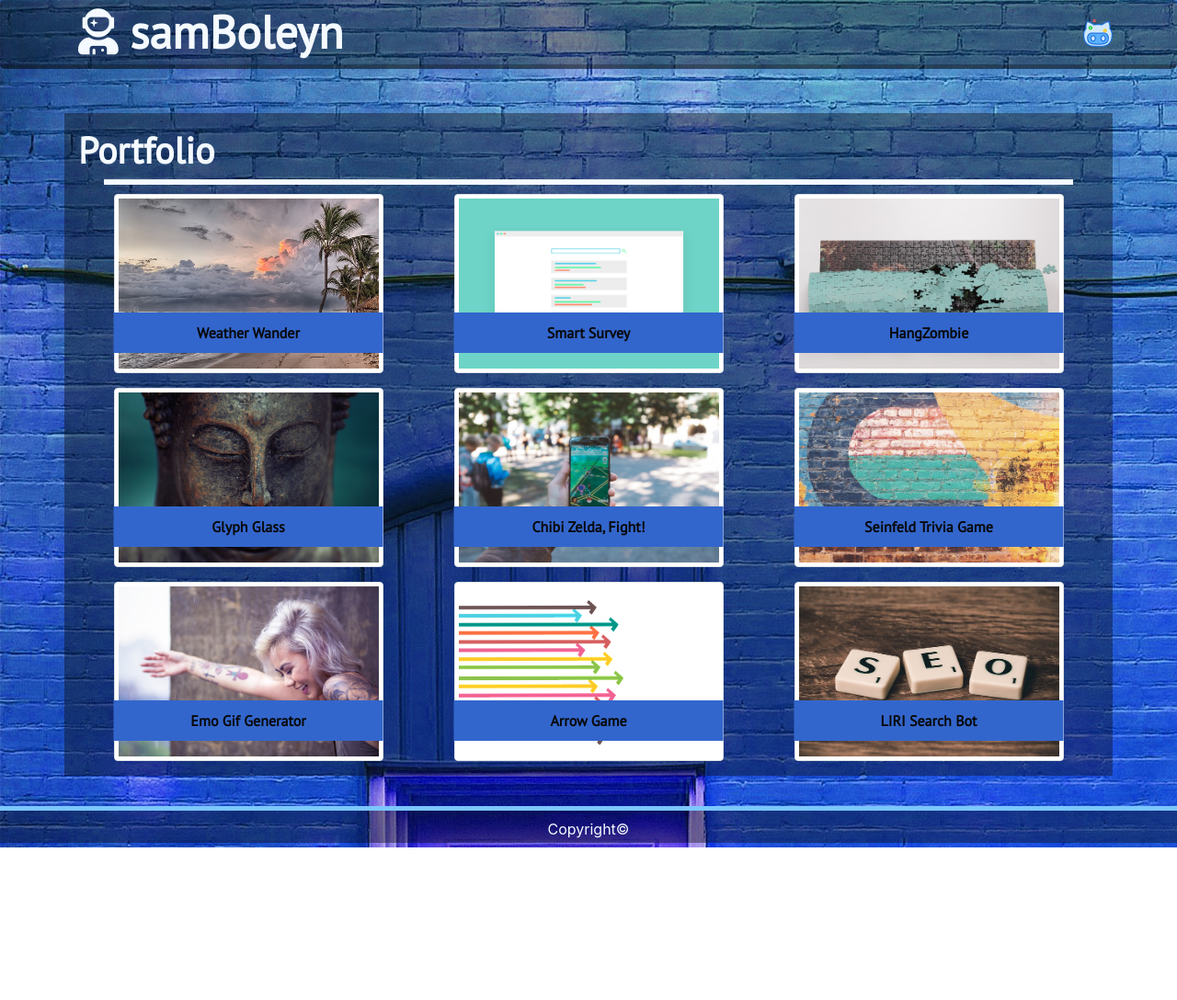
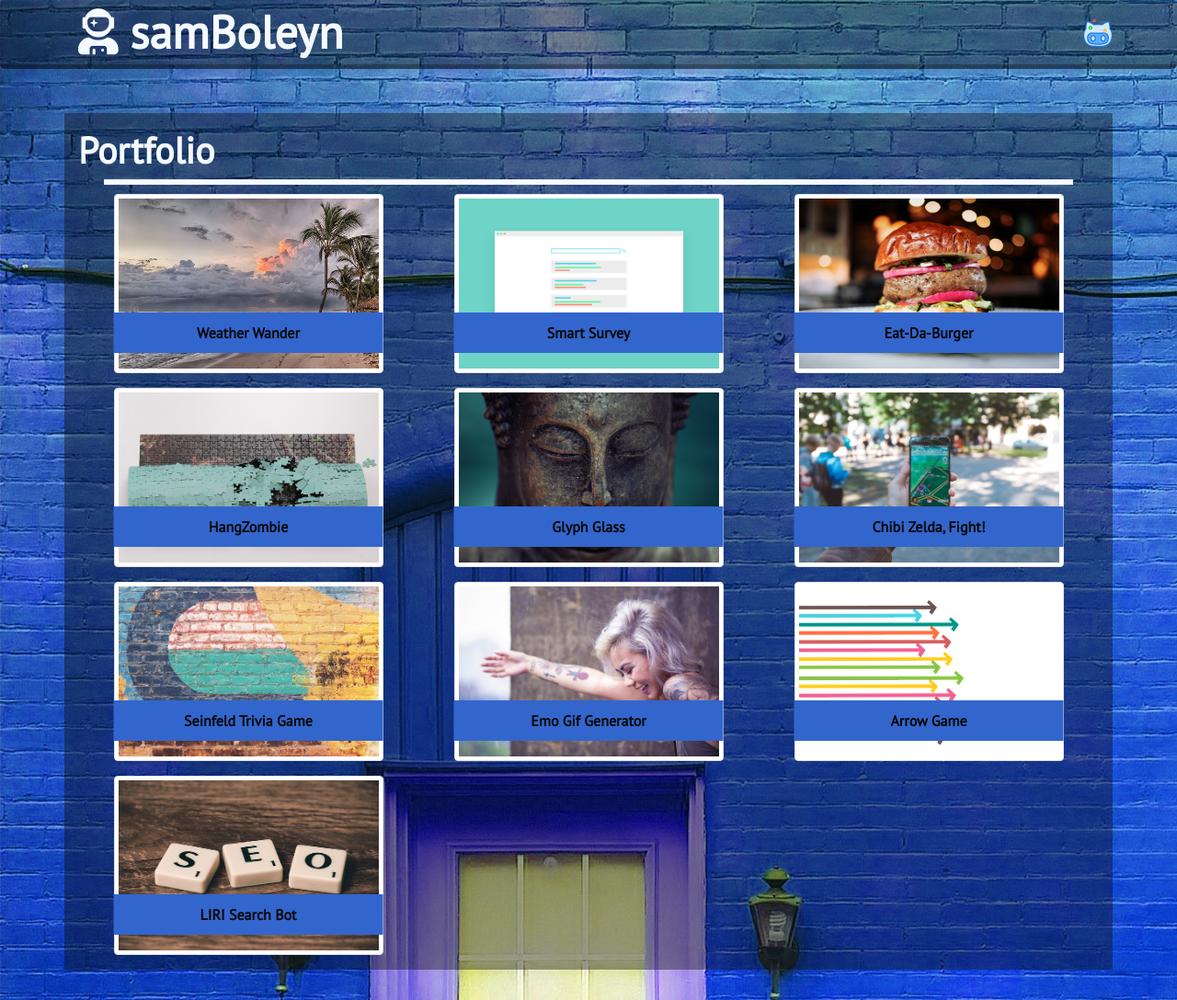
Before and after one commit to sboleyn/portfolio, a plain HTML site: page index.html in a window 1280 px wide. Shown: the top 1088 px of the page at 92% size. Before the commit the page ends 922 px from the top, so only its background shows below. Drawn offline with nearby package versions, Linux system fonts and the light colour scheme.

Commit message:
add eat-da-burger to portfolio

```diff
--- a/index.html
+++ b/index.html
@@ -6,10 +6,8 @@
     <meta name="viewport" content="width=device-width, initial-scale=1.0">
     <meta http-equiv="X-UA-Compatible" content="ie=edge">
     <link href="https://fonts.googleapis.com/css?family=Asap:500i,600|PT+Sans" rel="stylesheet">
-    <link rel="stylesheet" href="https://stackpath.bootstrapcdn.com/bootstrap/4.1.3/css/bootstrap.min.css" integrity="sha384-MCw98/SFnGE8fJT3GXwEOngsV7Zt27NXFoaoApmYm81iuXoPkFOJwJ8ERdknLPMO"
-        crossorigin="anonymous">
-    <link rel="stylesheet" href="https://use.fontawesome.com/releases/v5.2.0/css/all.css" integrity="sha384-hWVjflwFxL6sNzntih27bfxkr27PmbbK/iSvJ+a4+0owXq79v+lsFkW54bOGbiDQ"
-        crossorigin="anonymous">
+    <link rel="stylesheet" href="https://stackpath.bootstrapcdn.com/bootstrap/4.1.3/css/bootstrap.min.css" integrity="sha384-MCw98/SFnGE8fJT3GXwEOngsV7Zt27NXFoaoApmYm81iuXoPkFOJwJ8ERdknLPMO" crossorigin="anonymous">
+    <link rel="stylesheet" href="https://use.fontawesome.com/releases/v5.2.0/css/all.css" integrity="sha384-hWVjflwFxL6sNzntih27bfxkr27PmbbK/iSvJ+a4+0owXq79v+lsFkW54bOGbiDQ" crossorigin="anonymous">
     <link rel="stylesheet" href="assets/css/style.css" type="text/css">
     <title>Porfolio</title>
 </head>
@@ -36,9 +34,9 @@
                 <div class="container text-center text-md-right ">
                     <li class="list-inline-item nav-item">
                         <a href="https://github.com/sboleyn" target="_blank">
-                            <img src="assets/images/github.png" alt="GitHub Logo"/>
+                            <img src="assets/images/github.png" alt="GitHub Logo" />
                         </a>
-                        </li>
+                    </li>
                     <!-- <li class="list-inline-item nav-item"><a href="index.html">About</a></li>
 					<li class="list-inline-item nav-item"><a href="portfolio.html">Portfolio</a></li>
 					<li class="list-inline-item nav-item"><a href="contact.html">Contact</a></li> -->
@@ -72,6 +70,13 @@
                         <a href="http://u.arizona.edu/~sboleyn/" taget="_blank" class="imgBannerBlock">
                             <img src="assets/images/gui.png" class="myWorkImg img-thumbnail img-fluid">
                             <section class="imgBanner">Smart Survey</section>
+                        </a>
+                    </div>
+
+                    <div class="col-12 col-md-4 float-md-left mb-3">
+                        <a href="https://damp-brook-49603.herokuapp.com/index" taget="_blank" class="imgBannerBlock">
+                            <img src="assets/images/burger.jpg" class="myWorkImg img-thumbnail img-fluid">
+                            <section class="imgBanner">Eat-Da-Burger</section>
                         </a>
                     </div>
 
@@ -124,9 +129,6 @@
                         </a>
                     </div>
 
-
-
-
                     <!-- Close container surround images that makes images centered in main container -->
                 </div>
                 <!-- Closes column -->
```
Also changed, not shown: assets/images/burger.jpg (added).
